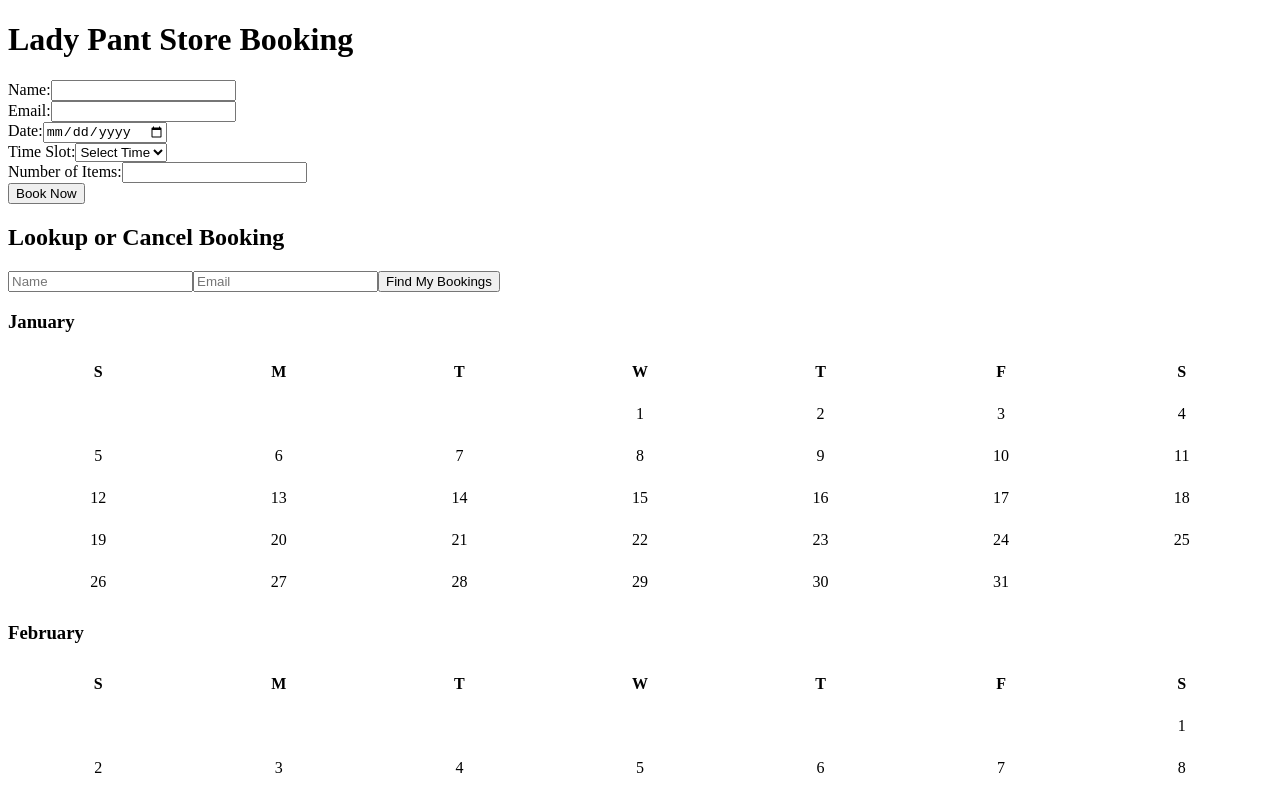
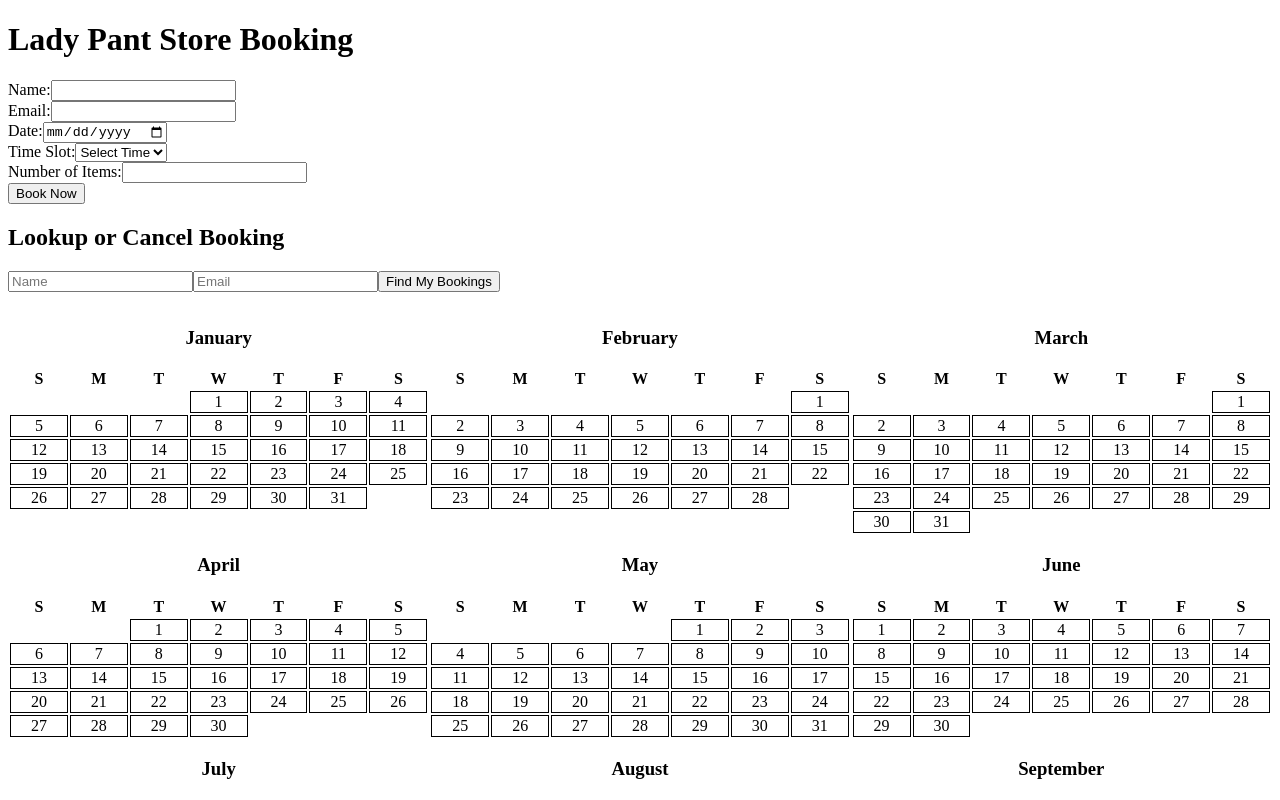
Before and after one commit to Barry-byte-cyber/Lady-Store-Booking-Finally, a React (Vite) app: page / in a window 1280 px wide. Shown: the top 800 px of the page. Built offline with nearby package versions, Linux system fonts and the light colour scheme.

Commit message:
Final Tailwind Grid and Layout Integration

```diff
--- a/src/Components/AdminView.jsx
+++ b/src/Components/AdminView.jsx
@@ -1,46 +1,39 @@
-import React, { useEffect, useState } from "react";
-import CalendarView from "./CalendarView";
+import React, { useState } from 'react';
+import CalendarView from './CalendarView';
 
-const AdminView = () => {
-  const [allBookings, setAllBookings] = useState({});
-  const [selectedDate, setSelectedDate] = useState(null);
-  const [bookingsForDate, setBookingsForDate] = useState([]);
+const AdminView = ({ bookings }) => {
+  const [isLoggedIn, setIsLoggedIn] = useState(false);
+  const [password, setPassword] = useState('');
 
-  useEffect(() => {
-    const storedBookings = JSON.parse(localStorage.getItem("bookings") || "{}");
-    setAllBookings(storedBookings);
-  }, []);
-
-  useEffect(() => {
-    if (selectedDate) {
-      const dateKey = selectedDate.toISOString().split("T")[0];
-      const bookings = allBookings[dateKey] || [];
-      setBookingsForDate(bookings);
+  const handleLogin = () => {
+    if (password === 'store123') {
+      setIsLoggedIn(true);
+    } else {
+      alert('Incorrect password');
     }
-  }, [selectedDate, allBookings]);
+  };
 
   return (
-    <div className="admin-view p-4">
-      <h2 className="text-2xl font-bold mb-4">Admin View</h2>
-      <CalendarView
-        showFullYear={true}
-        onDateClick={(date) => setSelectedDate(date)}
-        bookingDetails={allBookings}
-        selectedDate={selectedDate}
-      />
-      {selectedDate && bookingsForDate.length > 0 && (
-        <div className="mt-4 border p-4">
-          <h3 className="font-semibold mb-2">
-            Bookings for {selectedDate.toDateString()}
-          </h3>
-          <ul>
-            {bookingsForDate.map((b, i) => (
-              <li key={i}>
-                <strong>{b.name}</strong> – {b.email} – {b.items} items
-              </li>
-            ))}
-          </ul>
+    <div className="p-4">
+      {!isLoggedIn ? (
+        <div className="space-y-2">
+          <h2 className="font-bold text-lg">Admin Login</h2>
+          <input
+            type="password"
+            placeholder="Enter password"
+            value={password}
+            onChange={(e) => setPassword(e.target.value)}
+            className="border p-2 rounded w-full"
+          />
+          <button onClick={handleLogin} className="bg-black text-white px-4 py-2 rounded">
+            Login
+          </button>
         </div>
+      ) : (
+        <>
+          <h2 className="text-xl font-bold mb-2">Admin Calendar View</h2>
+          <CalendarView bookings={bookings} showFullYear={true} />
+        </>
       )}
     </div>
   );
--- a/src/Components/CalendarView.css
+++ /dev/null
@@ -1,16 +0,0 @@
-.calendar-container {
-  border: 1px solid #ccc;
-  padding: 10px;
-}
-
-.calendar-table {
-  width: 100%;
-  border-collapse: collapse;
-  text-align: center;
-}
-
-.calendar-table th,
-.calendar-table td {
-  width: 40px;
-  height: 40px;
-}
--- a/src/Components/CalendarView.jsx
+++ b/src/Components/CalendarView.jsx
@@ -1,12 +1,11 @@
 import React, { useState } from 'react';
-import './CalendarView.css';
 
+const CalendarView = ({ bookings = [], onDateClick, showFullYear = false }) => {
   const months = [
     'January', 'February', 'March', 'April', 'May', 'June',
     'July', 'August', 'September', 'October', 'November', 'December'
   ];
 
-const CalendarView = ({ bookings, onDateClick, showFullYear = false }) => {
   const [selectedDate, setSelectedDate] = useState(null);
   const currentYear = new Date().getFullYear();
 
@@ -17,10 +16,10 @@ const CalendarView = ({ bookings, onDateClick, showFullYear = false }) => {
   };
 
   const getColorClass = (count) => {
-    if (count >= 60) return 'bg-red';
-    if (count >= 40) return 'bg-yellow';
-    if (count > 0) return 'bg-green';
-    return 'bg-default';
+    if (count >= 60) return 'bg-red-400';
+    if (count >= 40) return 'bg-yellow-300';
+    if (count > 0) return 'bg-green-300';
+    return 'bg-gray-100';
   };
 
   const renderMonth = (monthIndex) => {
@@ -29,7 +28,7 @@ const CalendarView = ({ bookings, onDateClick, showFullYear = false }) => {
     const weeks = [];
     let days = [];
 
-    // Fill initial empty days
+    // Fill in empty starting days
     for (let i = 0; i < firstDay.getDay(); i++) {
       days.push(<td key={`empty-${i}`}></td>);
     }
@@ -39,19 +38,22 @@ const CalendarView = ({ bookings, onDateClick, showFullYear = false }) => {
       const dateString = dateObj.toISOString().split('T')[0];
       const dateBookings = getBookingsForDate(dateString);
       const itemCount = dateBookings.reduce((sum, b) => sum + parseInt(b.items), 0);
+      const colorClass = getColorClass(itemCount);
+      const isSelected = selectedDate === dateString;
 
-      const isSelected = selectedDate === dateString;
       days.push(
         <td
           key={date}
-          className={`calendar-cell ${getColorClass(itemCount)}`}
+          className={`border p-2 text-center cursor-pointer rounded ${colorClass} ${
+            isSelected ? 'ring-2 ring-black' : ''
+          }`}
           onClick={() => {
             setSelectedDate(dateString);
             onDateClick && onDateClick(dateString);
           }}
         >
-          <div className="date-number">{date}</div>
-          <div className="item-count">{itemCount > 0 ? `${itemCount}` : ''}</div>
+          <div className="text-sm font-medium">{date}</div>
+          <div className="text-xs">{itemCount > 0 ? `${itemCount} items` : ''}</div>
         </td>
       );
 
@@ -67,25 +69,28 @@ const CalendarView = ({ bookings, onDateClick, showFullYear = false }) => {
     }
 
     return (
-      <div key={monthIndex} className="calendar-month">
-        <h3>{months[monthIndex]}</h3>
-        <table className="calendar-table">
+      <div key={monthIndex} className="calendar-month m-2">
+        <h3 className="text-center font-bold text-lg mb-1">{months[monthIndex]}</h3>
+        <table className="w-full text-xs">
           <thead>
             <tr>
-              <th>S</th><th>M</th><th>T</th><th>W</th><th>T</th><th>F</th><th>S</th>
+              {['S', 'M', 'T', 'W', 'T', 'F', 'S'].map((d) => (
+                <th key={d} className="font-medium">{d}</th>
+              ))}
             </tr>
           </thead>
           <tbody>{weeks}</tbody>
         </table>
 
-        {selectedDate === `${currentYear}-${String(monthIndex + 1).padStart(2, '0')}-${String(
-          new Date(selectedDate).getDate()
-        ).padStart(2, '0')}` && (
-          <div className="dropdown-info">
+        {selectedDate &&
+          selectedDate.startsWith(`${currentYear}-${String(monthIndex + 1).padStart(2, '0')}`) && (
+            <div className="bg-gray-100 p-2 mt-2 rounded">
               <strong>Bookings for {selectedDate}</strong>
-            <ul>
+              <ul className="list-disc list-inside">
                 {getBookingsForDate(selectedDate).map((b, i) => (
-                <li key={i}>{b.name} - {b.email} - {b.timeSlot} - {b.items} items</li>
+                  <li key={i}>
+                    {b.name} - {b.email} - {b.timeSlot} - {b.items} items
+                  </li>
                 ))}
               </ul>
             </div>
@@ -95,7 +100,7 @@ const CalendarView = ({ bookings, onDateClick, showFullYear = false }) => {
   };
 
   return (
-    <div className="calendar-grid">
+    <div className={`calendar-grid grid ${showFullYear ? 'grid-cols-3 gap-4' : ''}`}>
       {(showFullYear ? months : [months[new Date().getMonth()]]).map((_, i) =>
         showFullYear || i === new Date().getMonth() ? renderMonth(i) : null
       )}
```
Lines whose indentation alone changed are shown as unchanged.
